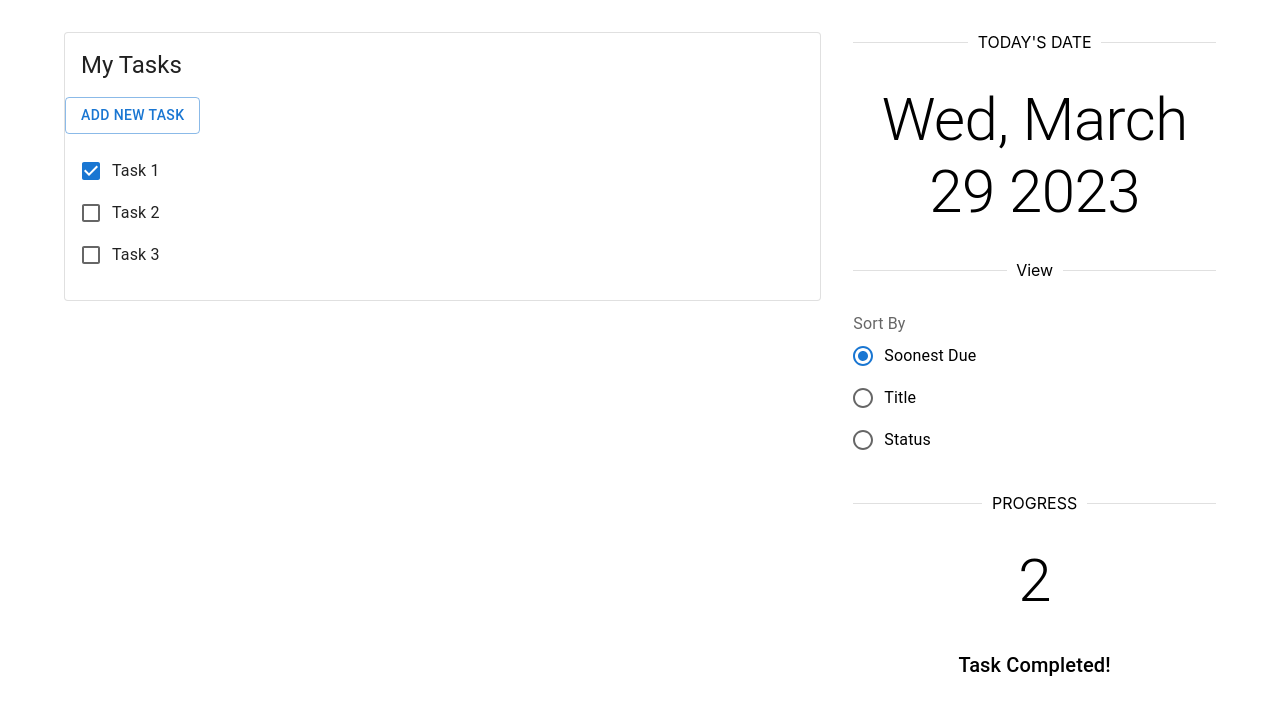
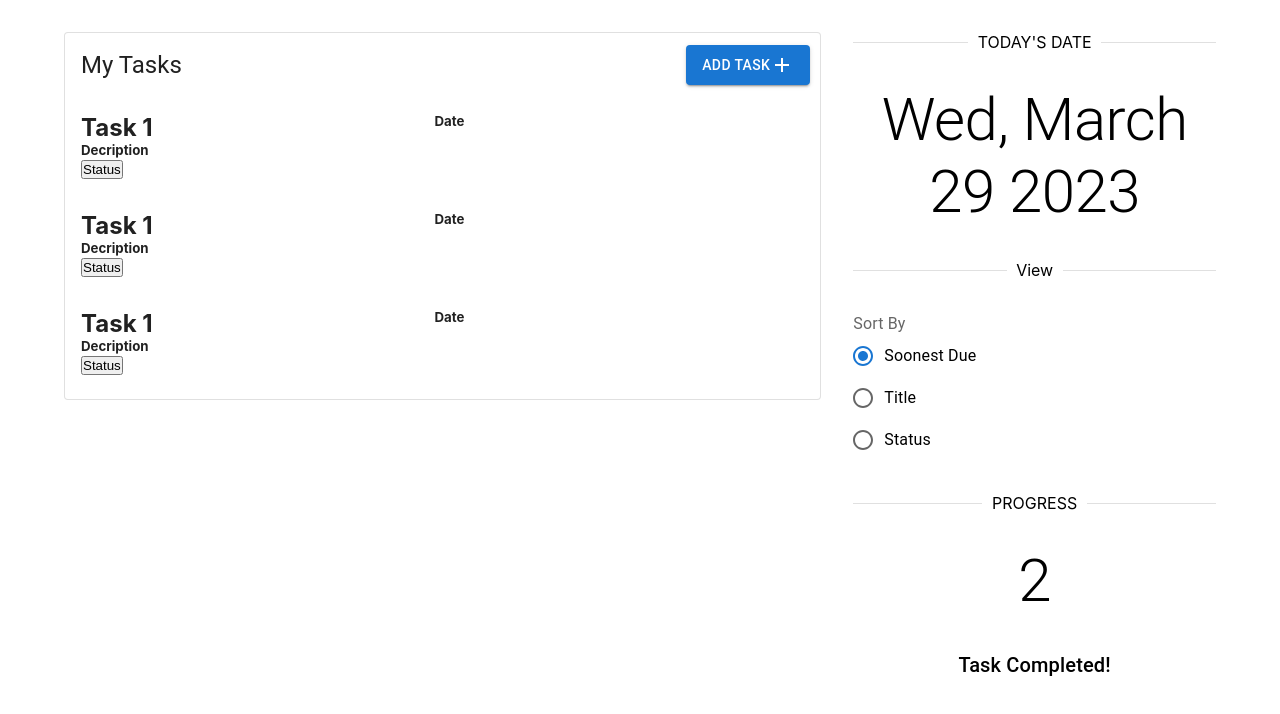
Before and after one commit to ya-miao/a-task-tracker, a React (Create React App) app: page / in a window 1280 px wide. Shown: the top 714 px of the page. Built offline with nearby package versions, Linux system fonts and the light colour scheme.

Commit message:
task list layout changes and hover effect

```diff
--- a/package.json
+++ b/package.json
@@ -5,6 +5,7 @@
   "dependencies": {
     "@emotion/react": "^11.10.6",
     "@emotion/styled": "^11.10.6",
+    "@mui/icons-material": "^5.11.16",
     "@mui/material": "^5.12.1",
     "@testing-library/jest-dom": "^5.16.5",
     "@testing-library/react": "^13.4.0",
--- a/src/components/ToDoList.tsx
+++ b/src/components/ToDoList.tsx
@@ -7,6 +7,9 @@ import { useState } from "react";
 import React from "react";
 import { createTodo } from '../graphql/mutations'
 import { API } from "aws-amplify";
+import EditIcon from '@mui/icons-material/Edit';
+import DeleteIcon from '@mui/icons-material/Delete';
+import AddIcon from '@mui/icons-material/Add';
 
 const Transition = React.forwardRef(function Transition(
   props: TransitionProps & {
@@ -52,11 +55,16 @@ const ToDoList = () => {
 
   return (
     <Card variant='outlined'>
-      <CardHeader title='My Tasks' />
-
-      <Button variant="outlined" onClick={handleClickOpen}>
-        Add New Task
-      </Button>
+      <Box sx={{ display: 'flex', justifyContent: "space-between" }}>
+        <CardHeader title='My Tasks' />
+        <Button
+          variant="contained"
+          sx={{ height: "2.5rem", alignSelf: "center", marginRight: "10px" }}
+          onClick={handleClickOpen}>
+          Add Task
+          <AddIcon />
+        </Button>
+      </Box>
 
       <Dialog
         open={open}
@@ -82,13 +90,54 @@ const ToDoList = () => {
       </Dialog>
 
       <CardContent>
-        <Stack spacing={1}>
+        <Stack spacing={4}>
           <Box>
-            <FormGroup>
-              <FormControlLabel control={<Checkbox defaultChecked />} label="Task 1" />
-              <FormControlLabel control={<Checkbox />} label="Task 2" />
-              <FormControlLabel control={<Checkbox />} label="Task 3" />
-            </FormGroup>
+            <div className="task-container">
+              <Box sx={{ display: 'flex', justifyContent: "space-between" }}>
+                <h2>Task 1</h2>
+                <h5>Date</h5>
+                <Box>
+                  <div className="showOnHover">
+                    <EditIcon />
+                    <DeleteIcon />
+                  </div>
+                </Box >
+              </Box>
+              <h5>Decription</h5>
+              <button>Status</button>
+            </div>
+          </Box>
+          <Box>
+            <div className="task-container">
+              <Box sx={{ display: 'flex', justifyContent: "space-between" }}>
+                <h2>Task 1</h2>
+                <h5>Date</h5>
+                <Box>
+                  <div className="showOnHover">
+                    <EditIcon />
+                    <DeleteIcon />
+                  </div>
+                </Box >
+              </Box>
+              <h5>Decription</h5>
+              <button>Status</button>
+            </div>
+          </Box>
+          <Box>
+            <div className="task-container">
+              <Box sx={{ display: 'flex', justifyContent: "space-between" }}>
+                <h2>Task 1</h2>
+                <h5>Date</h5>
+                <Box>
+                  <div className="showOnHover">
+                    <EditIcon />
+                    <DeleteIcon />
+                  </div>
+                </Box >
+              </Box>
+              <h5>Decription</h5>
+              <button>Status</button>
+            </div>
           </Box>
         </Stack>
       </CardContent>
@@ -97,3 +146,8 @@ const ToDoList = () => {
 };
 
 export default ToDoList;
+{/* <FormGroup>
+              <FormControlLabel control={<Checkbox defaultChecked />} label="Task 1" />
+              <FormControlLabel control={<Checkbox />} label="Task 2" />
+              <FormControlLabel control={<Checkbox />} label="Task 3" />
+            </FormGroup> */}
--- a/src/index.css
+++ b/src/index.css
@@ -1,3 +1,9 @@
+* {
+  margin: 0;
+  padding: 0;
+  box-sizing: border-box;
+}
+
 body {
   margin: 0;
   font-family: -apple-system, BlinkMacSystemFont, 'Segoe UI', 'Roboto', 'Oxygen',
@@ -11,3 +17,26 @@ code {
   font-family: source-code-pro, Menlo, Monaco, Consolas, 'Courier New',
     monospace;
 }
+
+.showOnHover {
+  opacity: 0.0;
+  -webkit-transition: all 500ms ease-in-out;
+  -moz-transition: all 500ms ease-in-out;
+  -ms-transition: all 500ms ease-in-out;
+  -o-transition: all 500ms ease-in-out;
+  transition: all 500ms ease-in-out;
+}
+
+.task-container {
+  width:100%;
+  height:100%;
+}
+
+.showOnHover {
+  display: flex;
+  gap: 10px;
+}
+
+.task-container:hover .showOnHover {
+  opacity: 1.0;
+}
```
Also changed, not shown: 1 other file (tests, documents, lock files or other folders).
